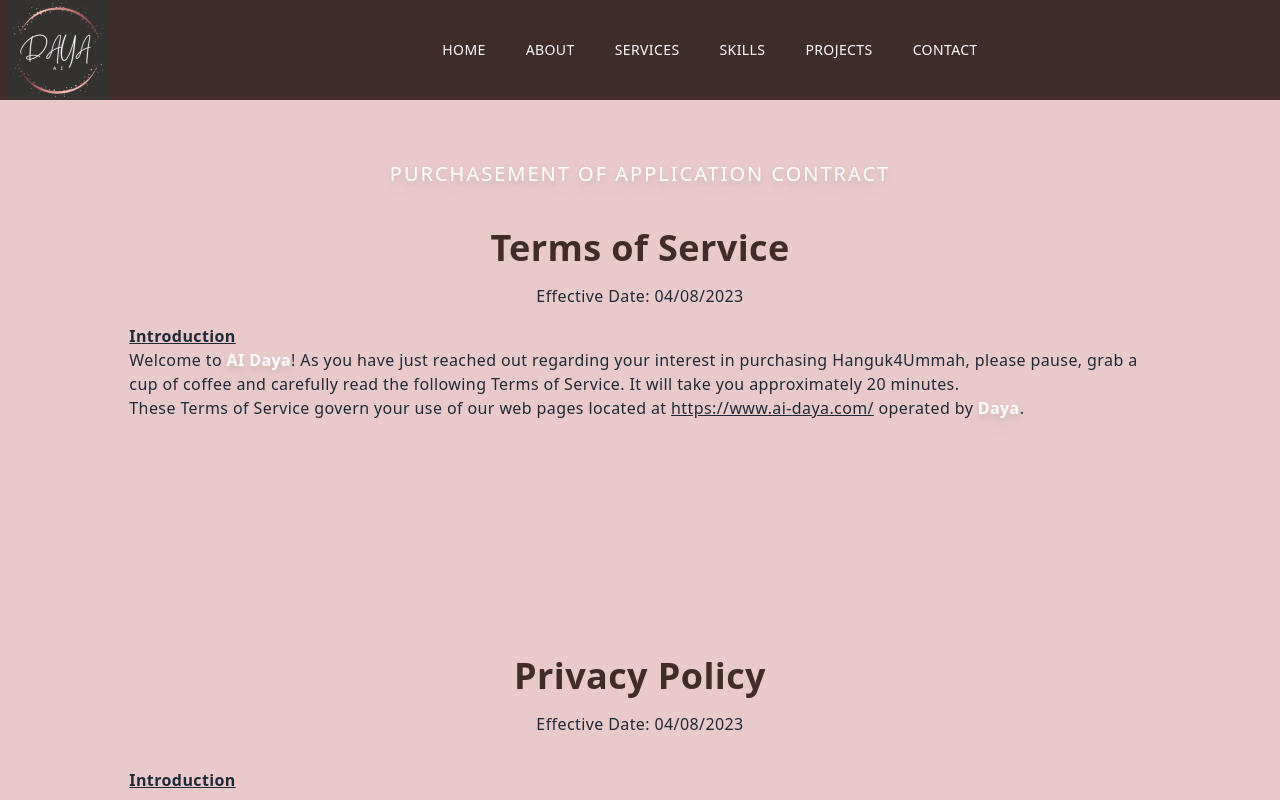
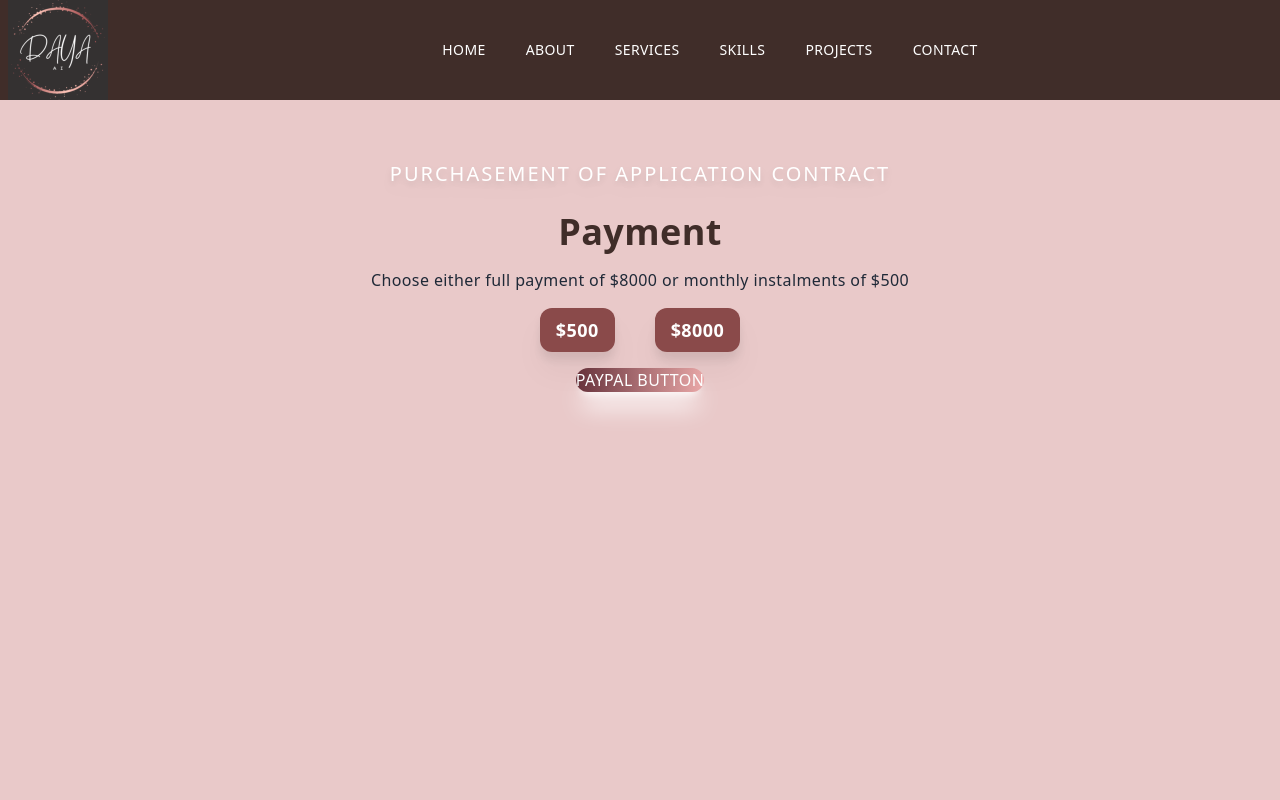
Before and after one commit to N-Hidaya/My-Template, a Next.js app: page /Payhome in a window 1280 px wide. Shown: the top 800 px of the page. Built offline with nearby package versions, Linux system fonts and the light colour scheme.

Commit message:
tos deletd

```diff
--- a/components/TOS.jsx
+++ b/components/TOS.jsx
@@ -2,7 +2,7 @@ import Link from 'next/link'
 import React from 'react'
 import {TbPointFilled} from 'react-icons/tb'
 
-function tos() {
+function Tos() {
   return (
     <div className='flex flex-col space-y-4 mx-auto px-4 py-6 items-center rounded-md md:w-10/12'>
               <h2 className='pt-4 text-[#402D29]'>Terms of Service</h2>
@@ -178,4 +178,4 @@ function tos() {
   )
 }
 
-export default tos
+export default Tos
--- a/pages/Payhome.jsx
+++ b/pages/Payhome.jsx
@@ -1,5 +1,4 @@
 import React, {useState} from 'react'
-import Tos from '../components/tos'
 
 export const Amount = ({amount, setAmount, value}) => {
   return (
@@ -17,7 +16,6 @@ function Payhome() {
     <div id="payment" className='w-full'>
       <div className='mx-auto px-2 py-20'>
             <p className='text-xl tracking-widest mt-20 uppercase text-center text-white drop-shadow-lg'>Purchasement of Application Contract </p>
-            <Tos />
 
 
             <div className='flex flex-col space-y-4 mx-auto px-4 py-6 items-center rounded-md md:w-10/12'>
```
